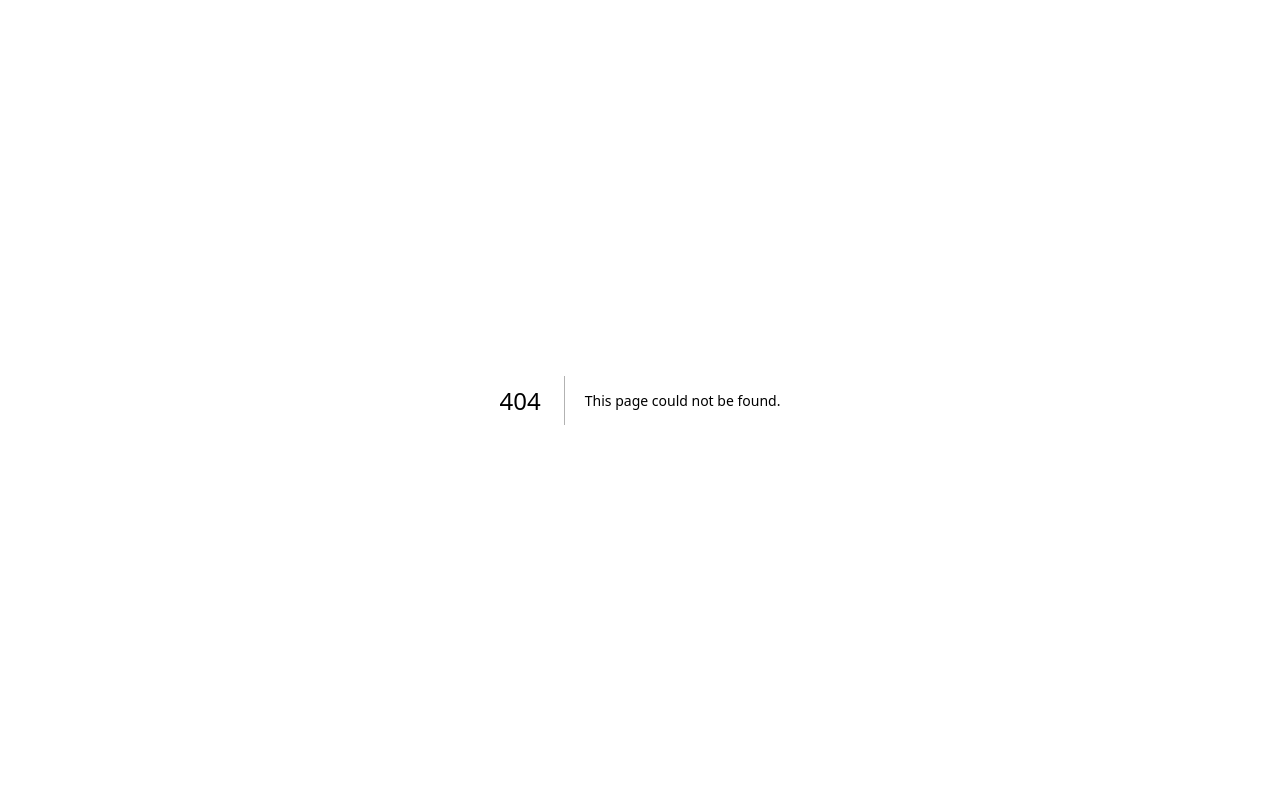
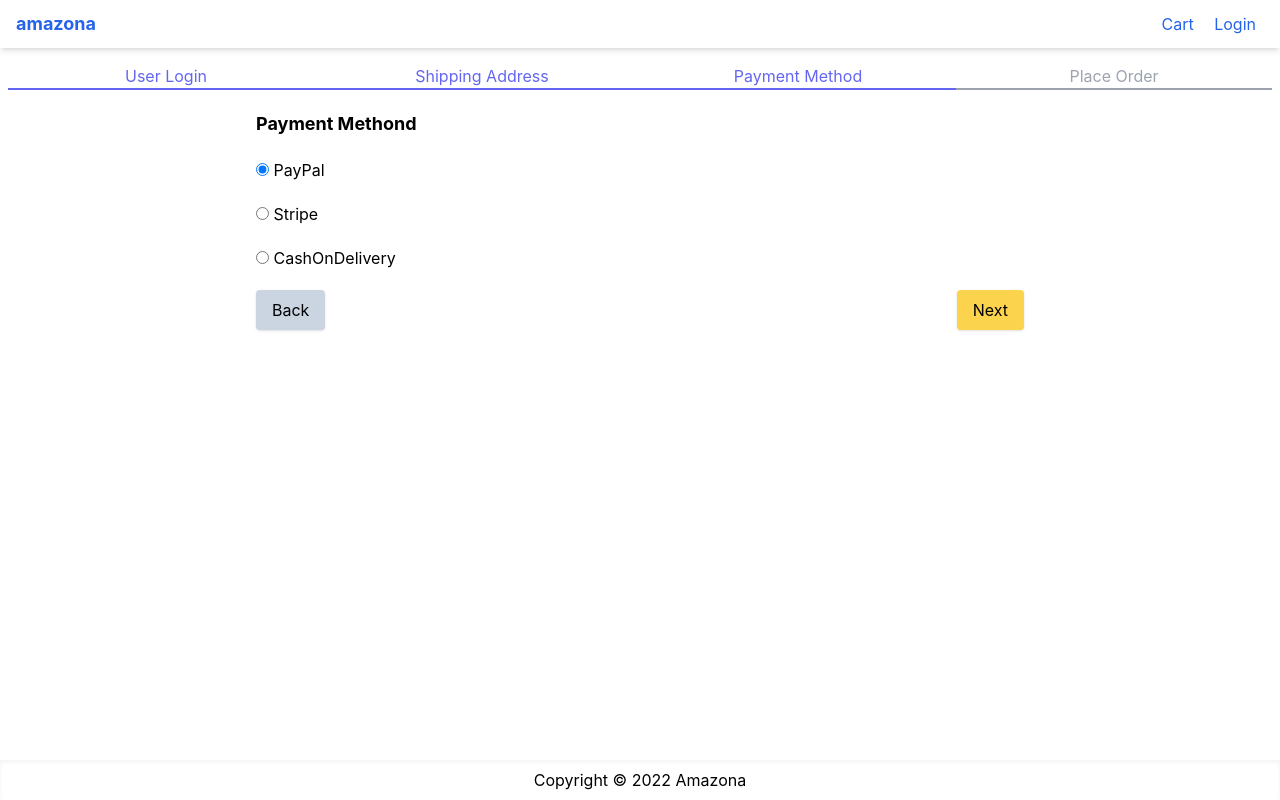
Before and after one commit to nimmet/React-Next-Tailwind-Project, a Next.js app in the folder next-tailwind-amazona/: page /payment in a window 1280 px wide. Before the commit this address had no page. Built offline with nearby package versions, Linux system fonts and the light colour scheme.

Commit message:
added payment method page

```diff
--- /dev/null
+++ b/next-tailwind-amazona/pages/payment.js
@@ -0,0 +1,42 @@
+import { RadioGroup } from "@headlessui/react";
+import { useRouter } from "next/router";
+import React from "react";
+import CheckoutWizard from "../components/CheckoutWizard";
+import { Layout } from "../components/Layout";
+
+const Payment = () => {
+    const router = useRouter()
+  return (
+    <Layout title="Payment Method">
+      <CheckoutWizard activeStep={2} />
+
+      <form className=" flex flex-col max-w-screen-md mx-auto gap-5">
+        <h1 className=" text-lg font-bold">Payment Methond</h1>
+
+
+
+        <div>
+          <input type="radio" name="PayPal" id="Paypal" checked/> PayPal
+        </div>
+
+        <div>
+            <input type="radio" name="Stripe" id="Stripe" /> Stripe
+        </div>
+
+        <div>
+            <input type="radio" name="CashOnDelivery" id="CashOnDelivery" /> CashOnDelivery
+        </div>
+
+
+
+        <div className=" flex justify-between">
+            <button className="primary-button-gray "
+            onClick={()=> router.push('/shipping')}>Back</button>
+            <button className="primary-button">Next</button>
+        </div>
+      </form>
+    </Layout>
+  );
+};
+
+export default Payment;
--- a/next-tailwind-amazona/styles/globals.css
+++ b/next-tailwind-amazona/styles/globals.css
@@ -35,6 +35,9 @@ a {
   @apply rounded bg-amber-300 py-2 px-4 shadow outline-none hover:bg-amber-400 active:bg-amber-500
 }
 
+.primary-button-gray {
+  @apply rounded bg-slate-300 py-2 px-4 shadow outline-none hover:bg-slate-400 active:bg-slate-500
+}
 input,
 select,
 textarea {
```
